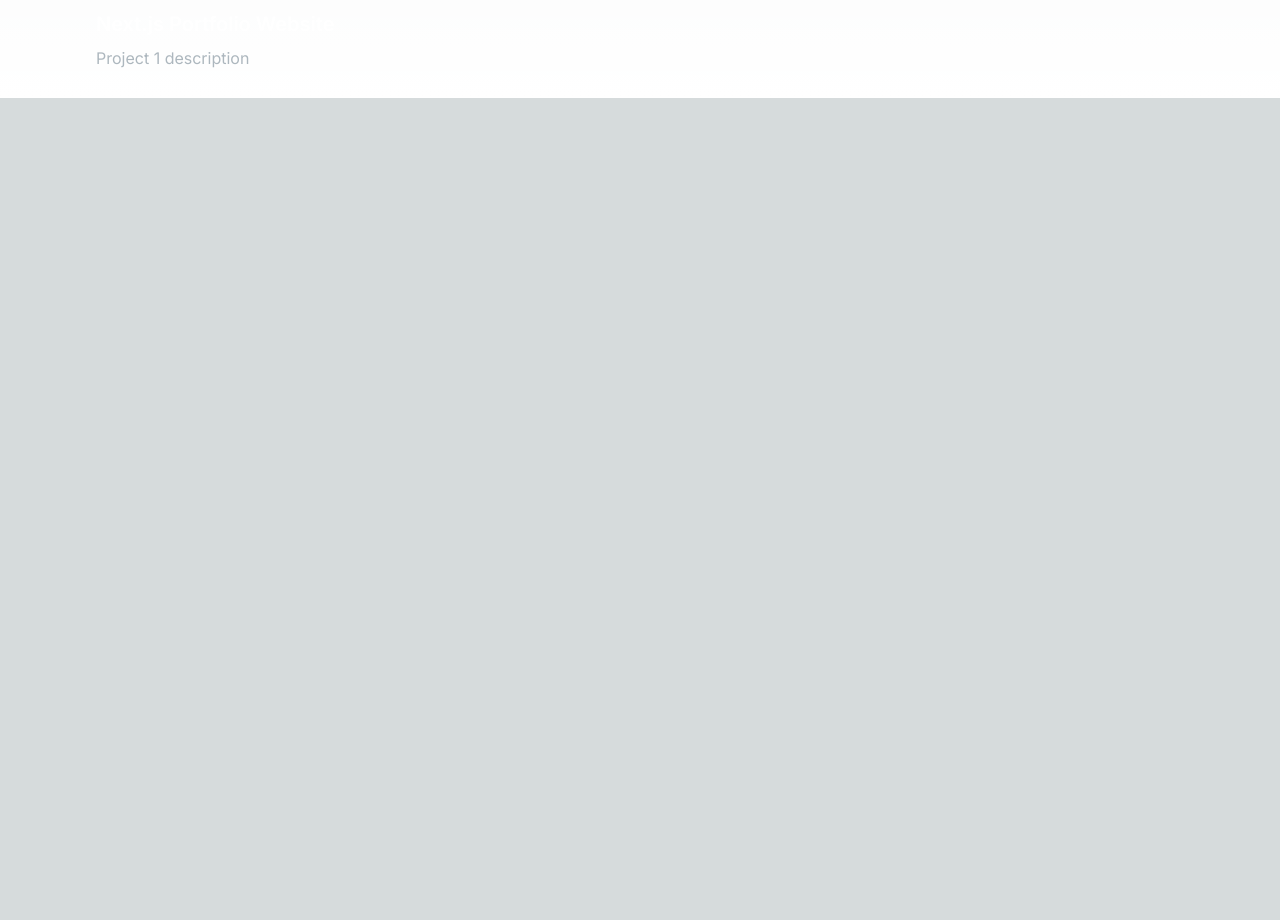
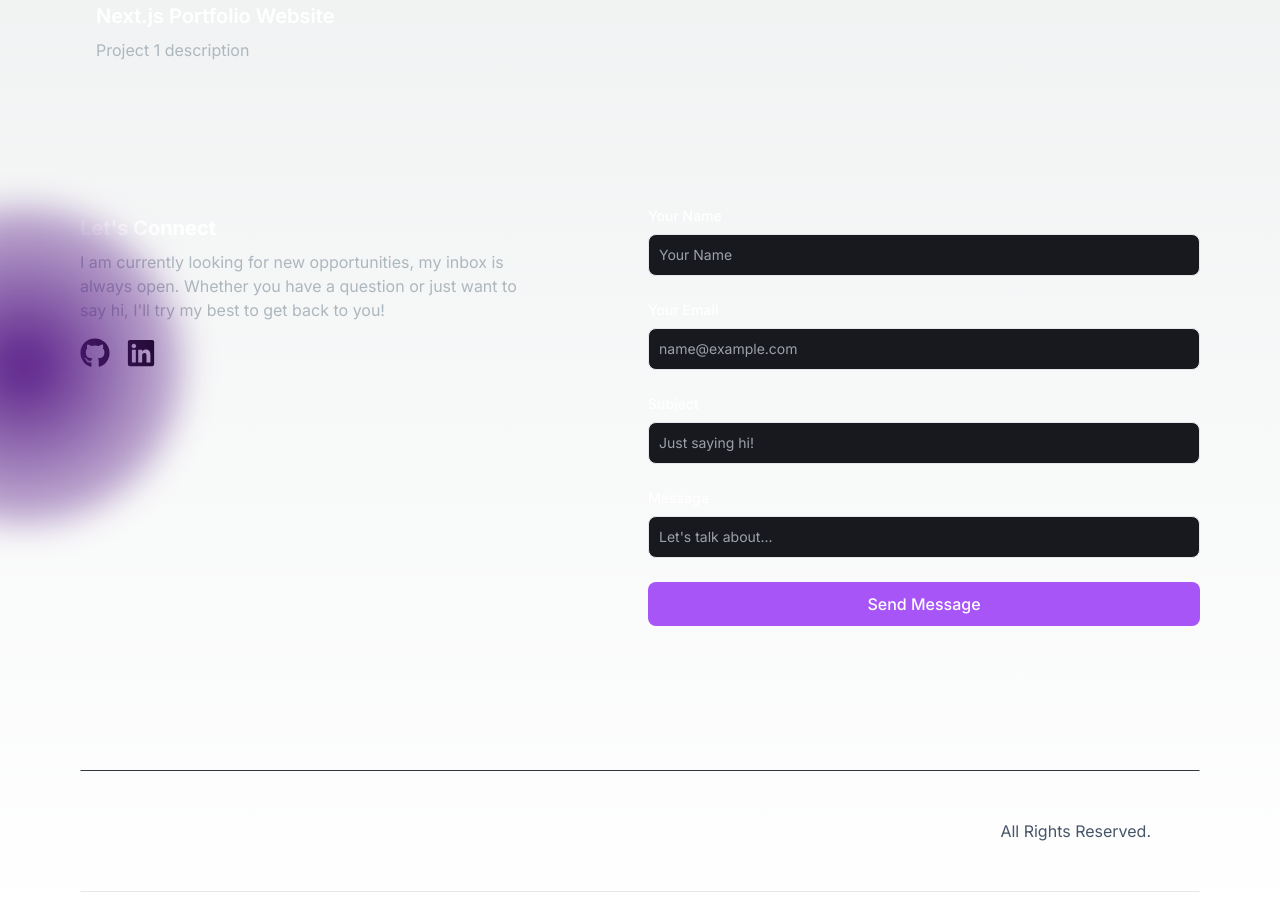
Before and after one commit to PPRAMANIK62/my-portfolio, a Next.js app: page / in a window 1280 px wide. Shown: the part 1811-2731 px from the top of the page. Before the commit the page ends 1909 px from the top, so only its background shows below. Built offline with nearby package versions, Linux system fonts and the light colour scheme.

Commit message:
STYLE & FEAT - contact me section done

```diff
--- a/package.json
+++ b/package.json
@@ -2,6 +2,7 @@
   "name": "my-portfolio",
   "version": "0.1.0",
   "private": true,
+  "type": "module",
   "scripts": {
     "dev": "next dev",
     "build": "next build",
@@ -13,7 +14,9 @@
     "next": "14.1.3",
     "react": "^18",
     "react-dom": "^18",
-    "react-type-animation": "^3.2.0"
+    "react-icons": "^5.0.1",
+    "react-type-animation": "^3.2.0",
+    "resend": "^3.2.0"
   },
   "devDependencies": {
     "autoprefixer": "^10.0.1",
--- /dev/null
+++ b/src/app/api/send/route.js
@@ -0,0 +1,25 @@
+import { Resend } from "resend";
+import { EmailTemplate } from "../../../components/EmailTemplate.jsx";
+
+const resend = new Resend(process.env.RESEND_API_KEY);
+const fromEmail = process.env.FROM_EMAIL;
+
+export async function POST(req, res) {
+  const { body } = req.json();
+  const { name, email, subject, message } = body;
+
+  const firstName = name.split(" ")[0];
+
+  try {
+    const data = await resend.emails.send({
+      from: fromEmail,
+      to: ["purbayanpramanik62@gmail.com", email],
+      subject: subject,
+      react: EmailTemplate({ firstName: firstName, message: message }),
+    });
+
+    return Response.json(data);
+  } catch (error) {
+    return Response.json({ error });
+  }
+}
--- a/src/app/page.js
+++ b/src/app/page.js
@@ -1,4 +1,6 @@
 import AboutSection from "@/components/AboutSection.jsx";
+import EmailSection from "@/components/EmailSection.jsx";
+import Footer from "@/components/Footer.jsx";
 import HeroSection from "@/components/HeroSection.jsx";
 import Navbar from "@/components/Navbar.jsx";
 import ProjectsSection from "@/components/ProjectsSection.jsx";
@@ -11,6 +13,8 @@ export default function Home() {
         <HeroSection />
         <AboutSection />
         <ProjectsSection />
+        <EmailSection />
+        <Footer />
       </div>
     </main>
   );
--- a/src/components/AboutSection.jsx
+++ b/src/components/AboutSection.jsx
@@ -83,7 +83,7 @@ function AboutSection() {
               Certifications
             </TabButton> */}
           </div>
-          <div className="mt-8">
+          <div className="mt-6">
             {TAB_DATA.find((el) => el.id === tab)?.content}
           </div>
         </div>
--- /dev/null
+++ b/src/components/EmailSection.jsx
@@ -0,0 +1,146 @@
+"use client";
+import Link from "next/link.js";
+import { useState } from "react";
+import { FaGithub, FaLinkedin } from "react-icons/fa";
+
+function EmailSection() {
+  const [emailSubmitted, setEmailSubmitted] = useState(false);
+
+  const handleSubmit = async (e) => {
+    e.preventDefault();
+    const data = {
+      name: e.target.name.value,
+      email: e.target.email.value,
+      subject: e.target.subject.value,
+      message: e.target.message.value,
+    };
+    const JSONdata = JSON.stringify(data);
+    const endPoint = "http://localhost:3000/api/send";
+
+    const options = {
+      method: "POST",
+      headers: {
+        "Content-Type": "application/json",
+      },
+      body: JSONdata,
+    };
+
+    const res = await fetch(endPoint, options);
+    const resData = await res.json();
+    console.log(resData);
+    if (res.status === 200) {
+      console.log("Message Sent");
+      setEmailSubmitted(true);
+    }
+  };
+
+  return (
+    <section className="grid md:grid-cols-2 my-12 md:my-12 py-24 gap-4">
+      <div className="bg-[radial-gradient(ellipse_at_center,_var(--tw-gradient-stops))] from-purple-900 to-transparent rounded-full h-80 w-80 z-0 blur-lg absolute bottom-auto left-6 transform -translate-x-1/2"></div>
+      <div>
+        <h5 className="text-xl font-bold text-white my-2">
+          Let&apos;s Connect
+        </h5>
+        <p className="text-[#ADB7BE] mb-4 max-w-md">
+          I am currently looking for new opportunities, my inbox is always open.
+          Whether you have a question or just want to say hi, I&apos;ll try my
+          best to get back to you!
+        </p>
+        <div className="socials flex flex-row gap-4">
+          <Link href="https://github.com/PPRAMANIK62" target="_blank">
+            <FaGithub size={30} />
+          </Link>
+          <Link href="https://linkedin.com/in/ppramanik6" target="_blank">
+            <FaLinkedin size={30} />
+          </Link>
+        </div>
+      </div>
+      <div>
+        <form className="flex flex-col" onSubmit={handleSubmit}>
+          <div className="mb-6">
+            <label
+              htmlFor="name"
+              className="text-white block mb-2 text-sm font-medium"
+            >
+              Your Name
+            </label>
+            <input
+              type="text"
+              name="name"
+              id="name"
+              required
+              className="bg-[#18191E] border bordrr-[#33353F] placeholder-[#9CA2A9] text-gray-100 text-sm rounded-lg block w-full p-2.5"
+              placeholder="Your Name"
+            />
+          </div>
+
+          <div className="mb-6">
+            <label
+              htmlFor="email"
+              className="text-white block mb-2 text-sm font-medium"
+            >
+              Your Email
+            </label>
+            <input
+              type="email"
+              name="email"
+              id="email"
+              required
+              className="bg-[#18191E] border bordrr-[#33353F] placeholder-[#9CA2A9] text-gray-100 text-sm rounded-lg block w-full p-2.5"
+              placeholder="name@example.com"
+            />
+          </div>
+
+          <div className="mb-6">
+            <label
+              htmlFor="subject"
+              className="text-white block mb-2 text-sm font-medium"
+            >
+              Subject
+            </label>
+            <input
+              type="text"
+              name="subject"
+              id="subject"
+              required
+              className="bg-[#18191E] border bordrr-[#33353F] placeholder-[#9CA2A9] text-gray-100 text-sm rounded-lg block w-full p-2.5"
+              placeholder="Just saying hi!"
+            />
+          </div>
+
+          <div className="mb-6">
+            <label
+              htmlFor="message"
+              className="text-white block mb-2 text-sm font-medium"
+            >
+              Message
+            </label>
+            <input
+              type="text"
+              name="message"
+              id="message"
+              required
+              className="bg-[#18191E] border bordrr-[#33353F] placeholder-[#9CA2A9] text-gray-100 text-sm rounded-lg block w-full p-2.5"
+              placeholder="Let's talk about..."
+            />
+          </div>
+
+          <button
+            type="submit"
+            className="bg-purple-500 hover:bg-purple-600 text-white font-medium px-5 py-2.5 rounded-lg w-full"
+          >
+            Send Message
+          </button>
+
+          {emailSubmitted && (
+            <p className="text-green-500 text-sm mt-2">
+              Email sent successfully!
+            </p>
+          )}
+        </form>
+      </div>
+    </section>
+  );
+}
+
+export default EmailSection;
--- /dev/null
+++ b/src/components/EmailTemplate.jsx
@@ -0,0 +1,12 @@
+export function EmailTemplate({ firstName, message }) {
+  return (
+    <div>
+      <h1>{subject}</h1>
+      <p>Thank you for contacting me!</p>
+      <p>New Message Submitted:</p>
+      <p>{message}</p>
+    </div>
+  );
+}
+
+export default EmailTemplate;
--- /dev/null
+++ b/src/components/Footer.jsx
@@ -0,0 +1,12 @@
+function Footer() {
+  return (
+    <footer className="footer border border-t-[#33353F] border-l-transparent border-r-transparent text-white">
+      <div className="container p-12 flex justify-between">
+        <span>LOGO</span>
+        <p className="text-slate-600">All Rights Reserved.</p>
+      </div>
+    </footer>
+  );
+}
+
+export default Footer;
--- a/src/components/ProjectCard.jsx
+++ b/src/components/ProjectCard.jsx
@@ -16,6 +16,7 @@ function ProjectCard({ imgUrl, title, description, tags, giturl, previewUrl }) {
           <Link
             href={giturl}
             className="h-14 w-14 mr-2 border-2 relative rounded-full border-[#ADB7BE] hover:border-white group/link"
+            target="_blank"
           >
             <CodeBracketIcon className="h-10 w-10 text-[#ADB7BE] absolute top-1/2 left-1/2 transform -translate-x-1/2 -translate-y-1/2  cursor-pointer group-hover/link:text-white" />
           </Link>
@@ -23,6 +24,7 @@ function ProjectCard({ imgUrl, title, description, tags, giturl, previewUrl }) {
           <Link
             href={previewUrl}
             className="h-14 w-14 border-2 relative rounded-full border-[#ADB7BE] hover:border-white group/link"
+            target="_blank"
           >
             <EyeIcon className="h-10 w-10 text-[#ADB7BE] absolute top-1/2 left-1/2 transform -translate-x-1/2 -translate-y-1/2  cursor-pointer group-hover/link:text-white" />
           </Link>
```
Also changed, not shown: src/app/globals.css (line endings or trailing spaces), 2 other files (tests, documents, lock files or other folders).
